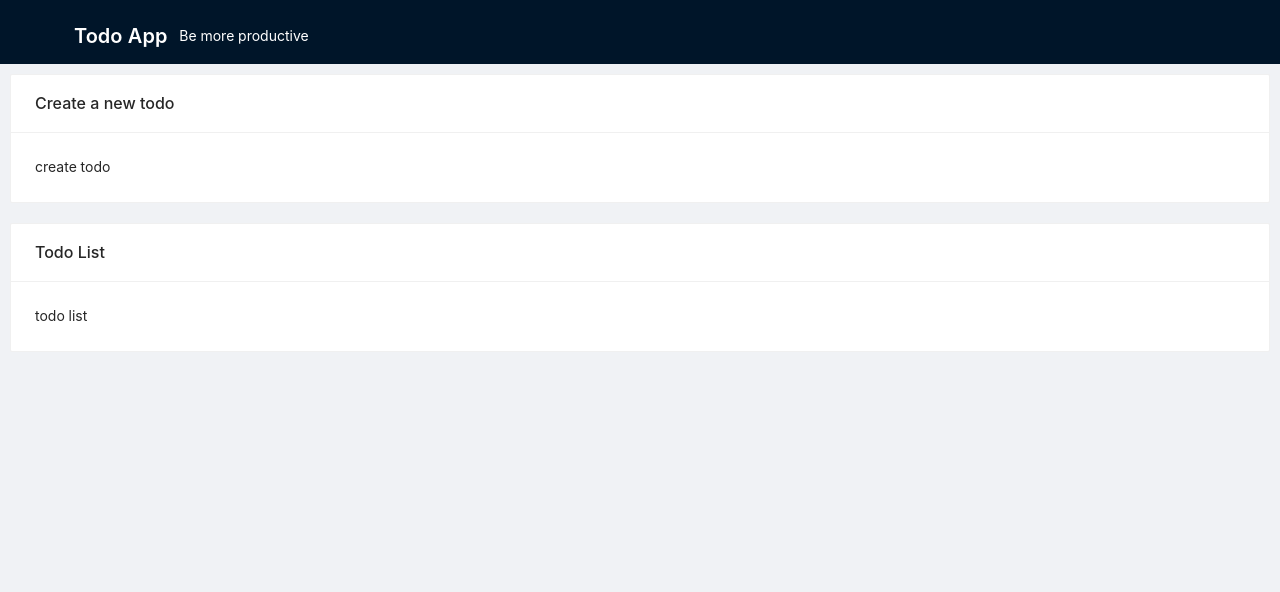
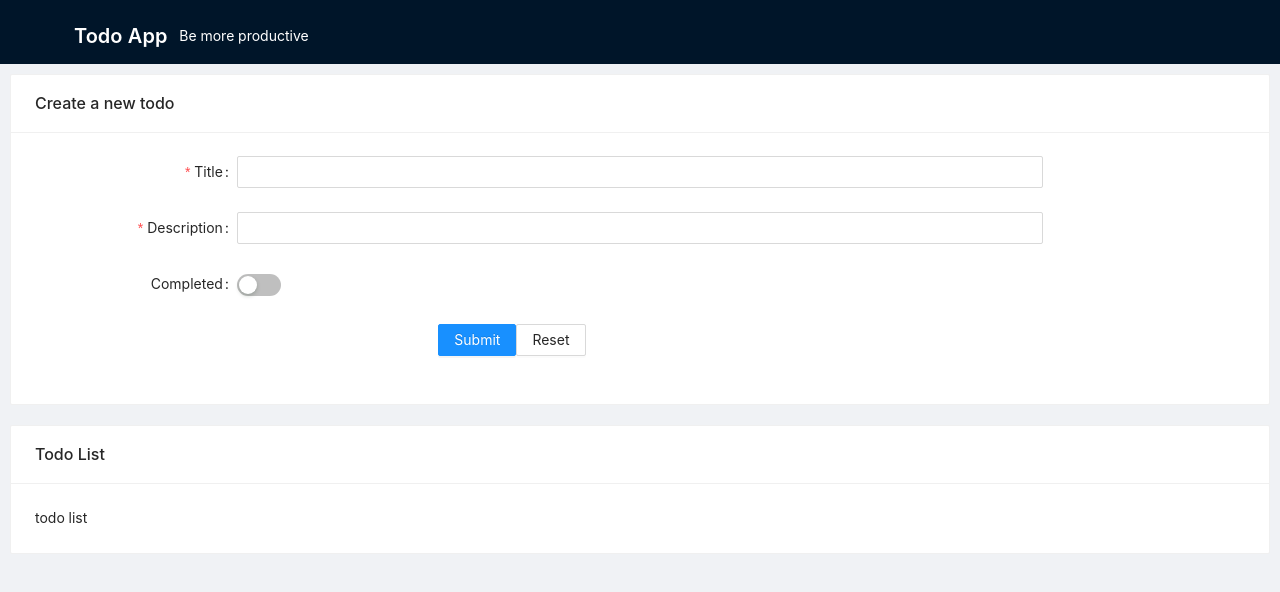
Before and after one commit to dereakif/postgres-todo-app, a React (Create React App) app in the folder client/: page / in a window 1280 px wide. Shown: the top 592 px of the page. Built offline with nearby package versions, Linux system fonts and the light colour scheme.

Commit message:
create: handleFormSubmit, implement: TodoForm

```diff
--- a/client/src/App.js
+++ b/client/src/App.js
@@ -1,11 +1,52 @@
 import "./App.css";
 
-import { Row, Col, Card, PageHeader, Layout } from "antd";
+import { Row, Col, Card, PageHeader, Layout, notification } from "antd";
 import { Content, Header } from "antd/lib/layout/layout";
+import TodoForm from "./components/TodoForm";
+import Todos from "./apis/Todos";
+import { useState } from "react";
 
 const style = { padding: "10px" };
 
 function App() {
+  const [todoState, setTodoState] = useState({
+    loading: false,
+    data: [],
+    error: "",
+  });
+
+  const handleFormSubmit = async (values) => {
+    setTodoState((prev) => ({ ...prev, loading: true }));
+    await Todos.post("/", values)
+      .then((res) => {
+        const { data } = res;
+        if (data.todo.todo_id) {
+          setTodoState((prev) => ({
+            ...prev,
+            data: [...prev.data, data.todo],
+          }));
+          openNotification(
+            "Success",
+            `"${data.todo.title}" successfully added to the list.`
+          );
+        }
+      })
+      .catch((error) => {
+        setTodoState((prev) => ({ ...prev, error: error.message }));
+        openNotification(error.response.statusText, error.message);
+      })
+      .finally(() => {
+        setTodoState((prev) => ({ ...prev, loading: false }));
+      });
+  };
+
+  const openNotification = (title, description) => {
+    notification.open({
+      message: title,
+      description,
+    });
+  };
+
   return (
     <Layout>
       <Header>
@@ -18,7 +59,9 @@ function App() {
       <Content>
         <Row>
           <Col style={style} span={24}>
-            <Card title="Create a new todo">create todo</Card>
+            <Card title="Create a new todo">
+              <TodoForm handleFormSubmit={handleFormSubmit} />
+            </Card>
           </Col>
         </Row>
         <Row>
```
